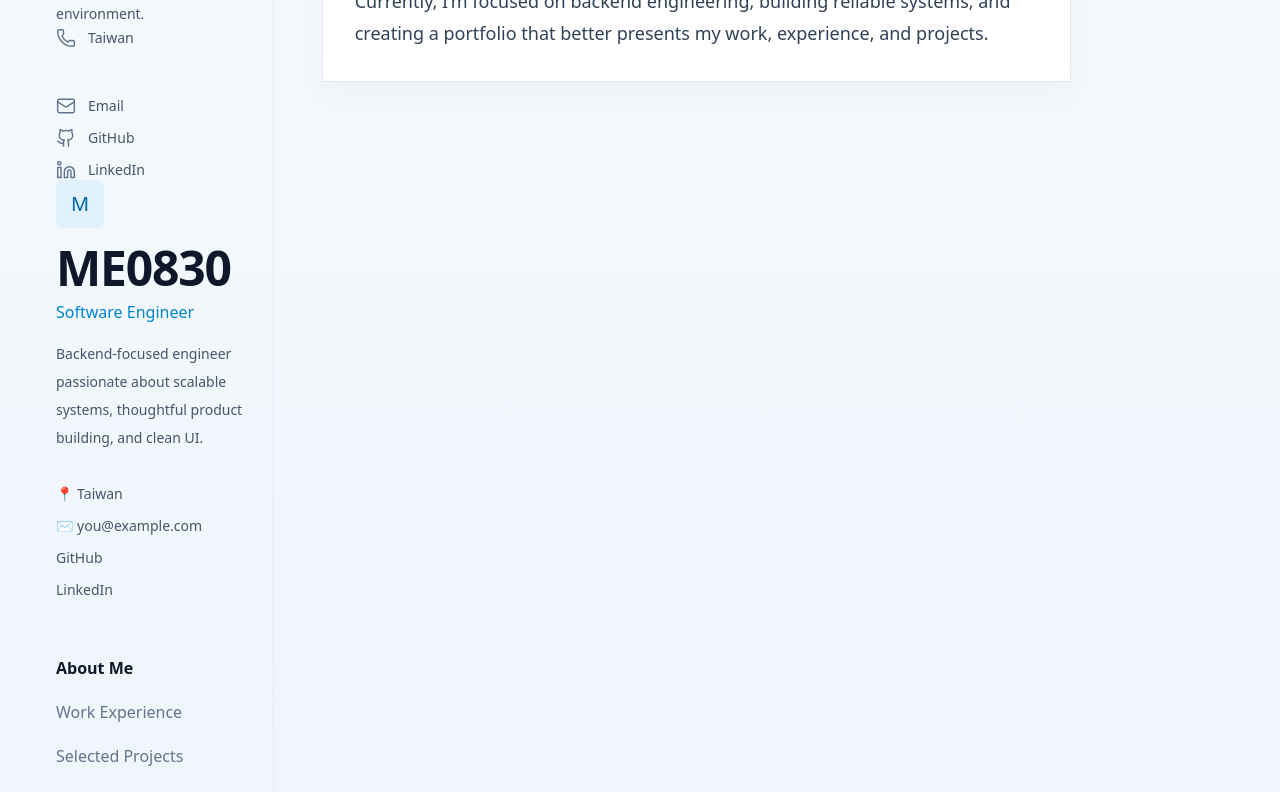
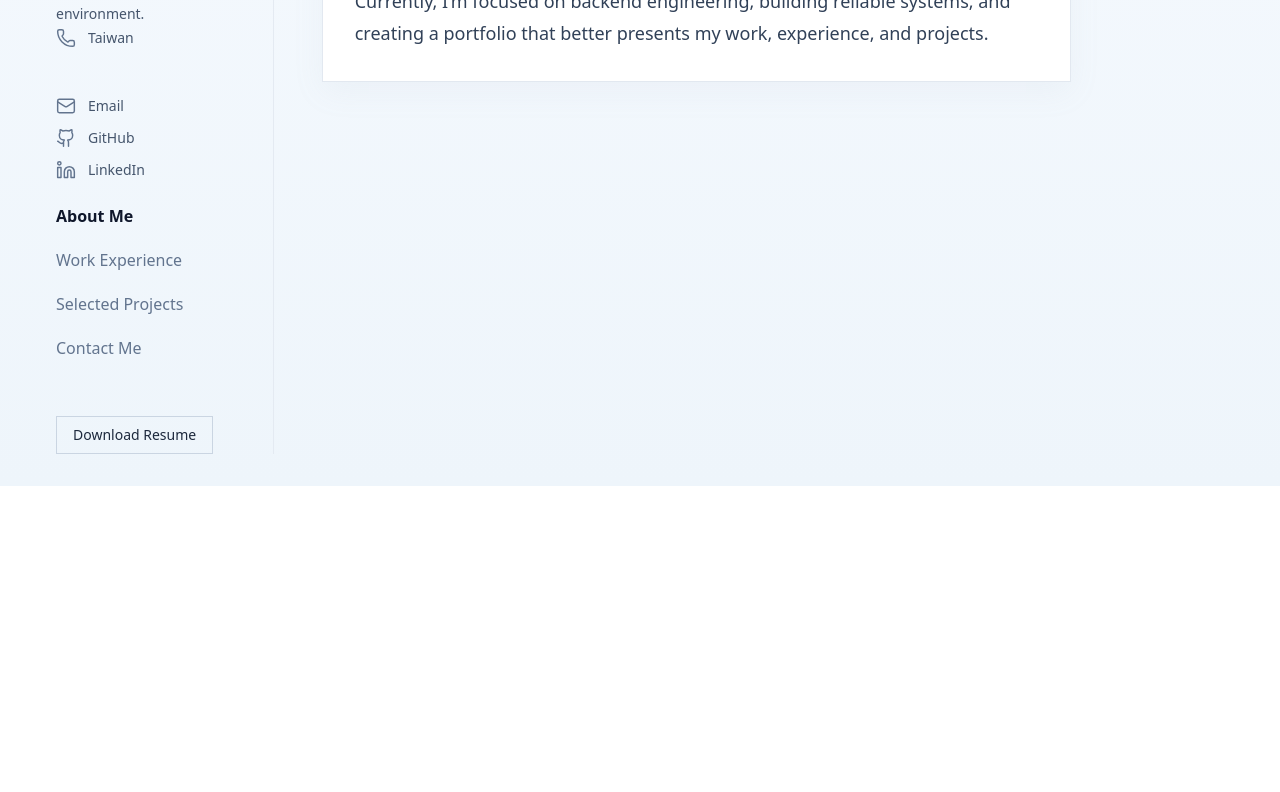
Before and after one commit to me0830code/me0830code.github.io, a React (Vite) app: page / in a window 1280 px wide. Shown: the part 576-1368 px from the top of the page. After the commit the page ends 1062 px from the top, so only its background shows below. Built offline with nearby package versions, Linux system fonts and the light colour scheme.

Commit message:
Remove duplicated contents

```diff
--- a/src/component/leftSideBar/leftSideBar.tsx
+++ b/src/component/leftSideBar/leftSideBar.tsx
@@ -43,44 +43,6 @@ export function Sidebar({
 />
         <div className="sticky top-8">
           <div className="space-y-8">
-            <div className="space-y-4">
-              <div className="inline-flex h-12 w-12 items-center justify-center rounded-lg bg-sky-100 text-xl font-medium text-sky-700">
-                M
-              </div>
-
-              <div>
-                <h1 className="text-5xl font-semibold tracking-tight text-slate-900">
-                  ME0830
-                </h1>
-                <p className="mt-2 text-base text-sky-600">Software Engineer</p>
-              </div>
-
-              <p className="max-w-xs text-sm leading-7 text-slate-600">
-                Backend-focused engineer passionate about scalable systems,
-                thoughtful product building, and clean UI.
-              </p>
-            </div>
-
-            <div className="space-y-3 text-sm text-slate-600">
-              <div>📍 Taiwan</div>
-              <div>✉️ you@example.com</div>
-              <a
-                href="https://github.com/yourname"
-                target="_blank"
-                rel="noopener noreferrer"
-                className="block transition hover:text-sky-600"
-              >
-                GitHub
-              </a>
-              <a
-                href="https://linkedin.com/in/yourname"
-                target="_blank"
-                rel="noopener noreferrer"
-                className="block transition hover:text-sky-600"
-              >
-                LinkedIn
-              </a>
-            </div>
 
             <nav className="space-y-1 pt-4">
               {TOTAL_SECTION.map((eachSection) => {
@@ -118,3 +80,146 @@ export function Sidebar({
       </aside>
     );
   }
+// export function Sidebar({
+//     active,
+//     onSelect,
+//   }: {
+//     active: SectionKey;
+//     onSelect: (key: SectionKey) => void;
+//   }) {
+//     return (
+//       <aside className="rounded-3xl border border-sky-100 bg-white p-5 shadow-sm">
+//         <div className="space-y-6">
+//           <div className="space-y-3">
+//             <div className="inline-flex h-14 w-14 items-center justify-center rounded-2xl bg-gradient-to-br from-sky-100 to-blue-200 text-xl font-bold text-sky-700">
+//               M
+//             </div>
+
+//             <div>
+//               <h1 className="text-xl font-bold tracking-tight text-slate-900">
+//                 ME0830
+//               </h1>
+//               <p className="mt-1 text-sm font-medium text-sky-600">
+//                 Software Engineer
+//               </p>
+//             </div>
+
+//             <p className="text-sm leading-6 text-slate-600">
+//               Backend-focused engineer passionate about scalable systems,
+//               thoughtful product building, and clean UI.
+//             </p>
+//           </div>
+
+//           <div className="space-y-2 border-t border-sky-100 pt-4 text-sm">
+//             <div className="rounded-xl bg-slate-50 px-3 py-2 text-slate-700">
+//               📍 Taiwan
+//             </div>
+//             <div className="rounded-xl bg-slate-50 px-3 py-2 text-slate-700">
+//               ✉️ you@example.com
+//             </div>
+//             <a
+//               href="https://github.com/yourname"
+//               target="_blank"
+//               rel="noopener noreferrer"
+//               className="block rounded-xl bg-slate-50 px-3 py-2 text-slate-700 transition hover:bg-sky-50 hover:text-sky-700"
+//             >
+//               GitHub
+//             </a>
+//             <a
+//               href="https://linkedin.com/in/yourname"
+//               target="_blank"
+//               rel="noopener noreferrer"
+//               className="block rounded-xl bg-slate-50 px-3 py-2 text-slate-700 transition hover:bg-sky-50 hover:text-sky-700"
+//             >
+//               LinkedIn
+//             </a>
+//           </div>
+
+//           <nav className="space-y-1 border-t border-sky-100 pt-4">
+//             {TOTAL_SECTION.map((eachSection) => {
+//               const isActive = eachSection.key === active;
+
+//               return (
+//                 <button
+//                   key={eachSection.key}
+//                   onClick={() => onSelect(eachSection.key)}
+//                   className={[
+//                     "w-full rounded-xl px-3 py-2.5 text-left text-sm font-medium transition-all duration-200",
+//                     isActive
+//                       ? "bg-sky-500 text-white shadow-sm"
+//                       : "text-slate-600 hover:bg-sky-50 hover:text-sky-700",
+//                   ].join(" ")}
+//                 >
+//                   {eachSection.sectionTitle}
+//                 </button>
+//               );
+//             })}
+//           </nav>
+
+//           <div className="border-t border-sky-100 pt-4">
+//             <a
+//               className="block rounded-xl bg-slate-900 px-3 py-2.5 text-center text-sm font-medium text-white transition hover:bg-sky-600"
+//               href={LINKS.RESUME}
+//               target="_blank"
+//               rel="noopener noreferrer"
+//             >
+//               Download Resume
+//             </a>
+//           </div>
+//         </div>
+//       </aside>
+//     );
+//   }
+
+// export function Sidebar({
+//   active,
+//   onSelect,
+// }: {
+//   active: SectionKey;
+//   onSelect: (key: SectionKey) => void;
+// }) {
+//   return (
+//     <div className="rounded-2xl border bg-zinc-950 p-5 space-y-5">
+
+//       <div className="space-y-1">
+//         <div className="text-lg font-semibold">ME0830</div>
+//         <div className="text-sm opacity-70">Software Engineer</div>
+//       </div>
+
+
+//       <div className="space-y-2 text-sm">
+//         <div className="rounded-xl border px-3 py-2">📍 Taiwan</div>
+//         <div className="rounded-xl border px-3 py-2">✉️ you@example.com</div>
+//       </div>
+
+
+//       <div className="space-y-2">
+//         {TOTAL_SECTION.map((eachSection) => {
+//           const isActive = eachSection.key === active;
+//           return (
+//             <button
+//               key={eachSection.key}
+//               onClick={() => onSelect(eachSection.key)}
+//               className={[
+//                 "w-full rounded-xl px-3 py-2 text-left text-sm border transition",
+//                 isActive ? "bg-black text-white" : "hover:bg-black/5",
+//               ].join(" ")}
+//             >
+//               {eachSection.sectionTitle}
+//             </button>
+//           );
+//         })}
+//       </div>
+
+
+//       <a
+//         className="block text-center rounded-xl bg-black text-white px-3 py-2 text-sm hover:opacity-90 transition"
+//         href={LINKS.RESUME}
+//         target="_blank"
+//          rel="noopener noreferrer"
+//       >
+//         Download Resume
+//       </a>
+//     </div>
+//   );
+// }
```
Also changed, not shown: src/component/leftSideBar/ProfileInfo.tsx (+0 -16 lines).
